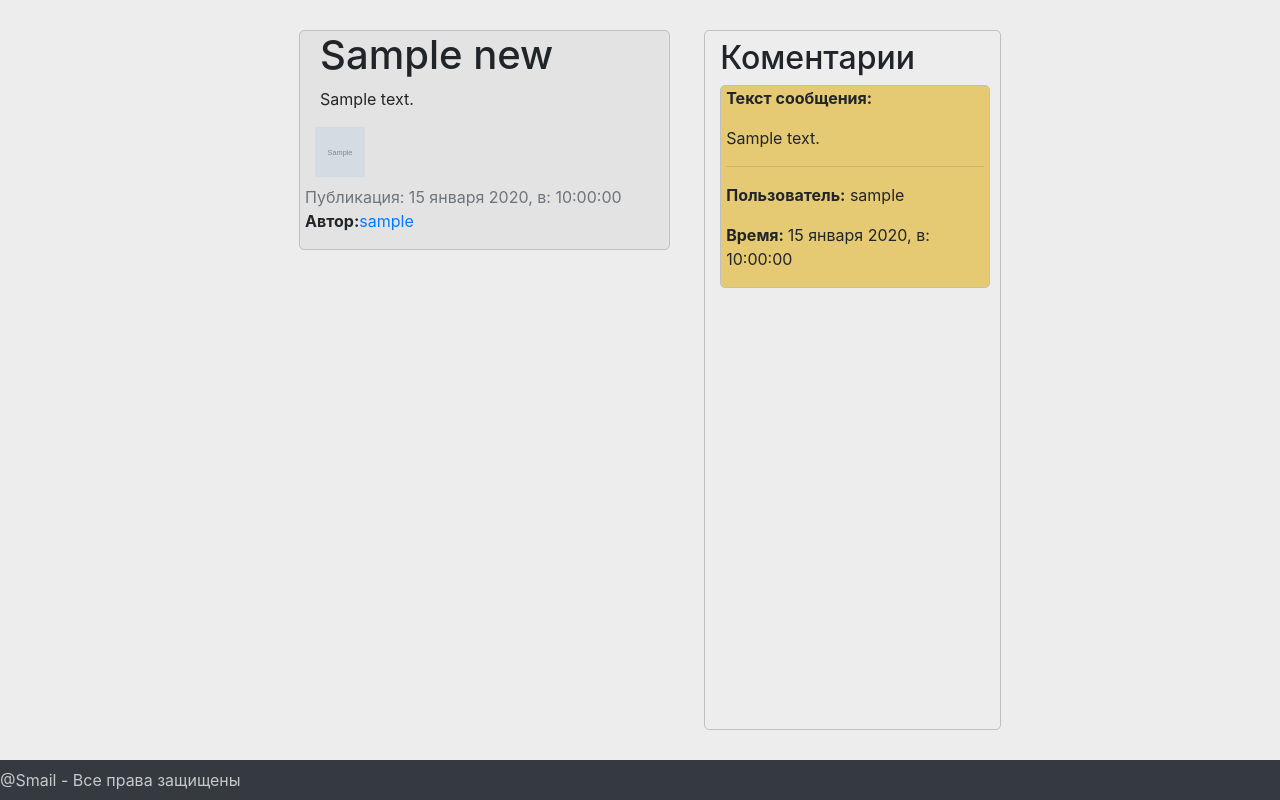
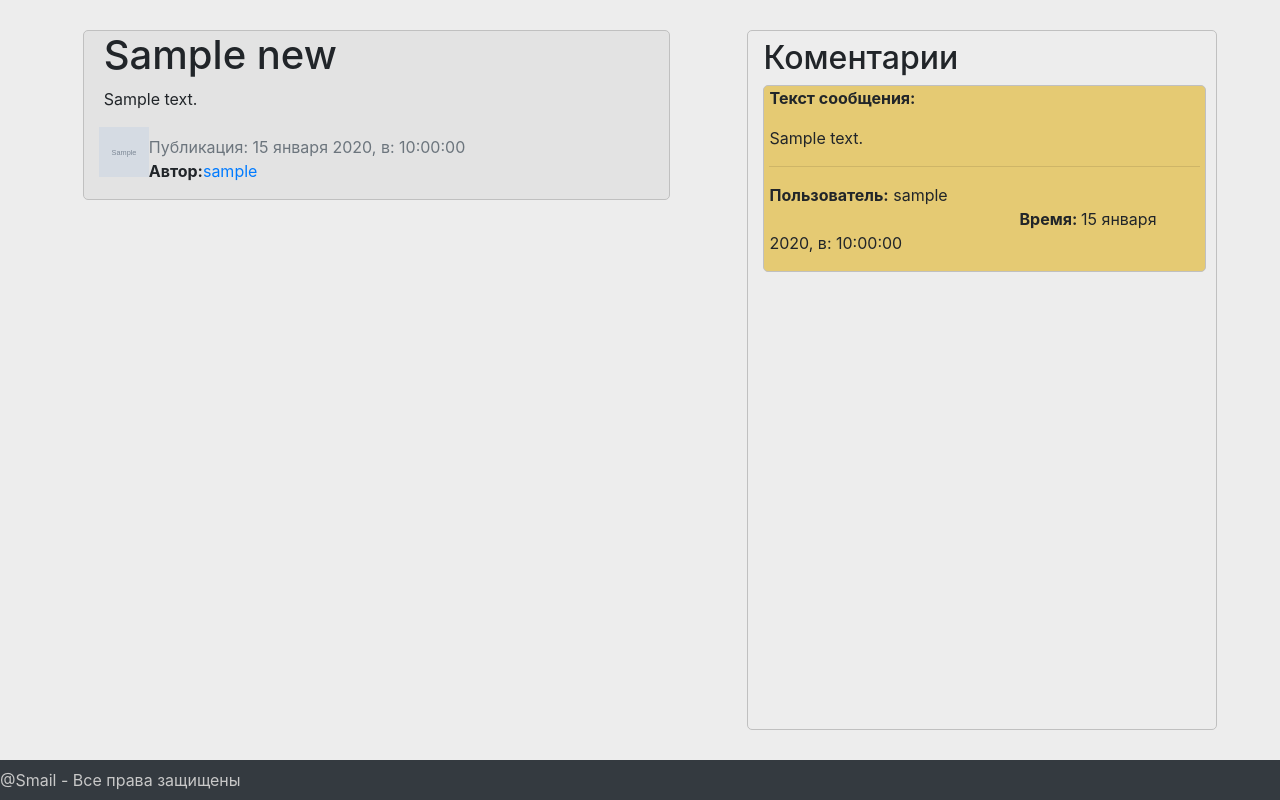
Before and after one commit to varganIC/django-blog, a Django app: page /news/1 in a window 1280 px wide. Shown: the part 136-936 px from the top of the page. Run offline with Django 3.2, Linux system fonts and the light colour scheme; tables that the repository leaves empty hold one stand-in row (values such as "Sample post"); grey boxes marked "Sample" are stand-in pictures; some libraries are stand-ins or nearby versions.

Commit message:
commit fou11r11

```diff
--- a/blog/static/blog/main.css
+++ b/blog/static/blog/main.css
@@ -89,4 +89,8 @@
     padding-left: 5px;
     padding-right: 5px;
 }
-all-coment{ overflow:auto; }
+.all-coment{ overflow:auto; }
+
+.user-time .time {
+    margin-left: 250px;
+}
--- a/blog/templates/blog/news_detail.html
+++ b/blog/templates/blog/news_detail.html
@@ -41,8 +41,8 @@
                 <p> <b>Текст сообщения:</b></p>
                 <p>{{ com.text }}</p>
                  <hr>
-                <p> <b>Пользователь:</b> {{ com.user }} </p>
-                 <p><b>Время: </b> {{ com.date|date:"d E Y, в: H:i:s" }}</p>
+                <p class="user-time"> <b>Пользователь:</b> {{ com.user }} <b class="time">Время: </b> {{ com.date|date:"d E Y, в: H:i:s" }}</p>
+
              </div>
             {% endfor %}
         </div>
```
